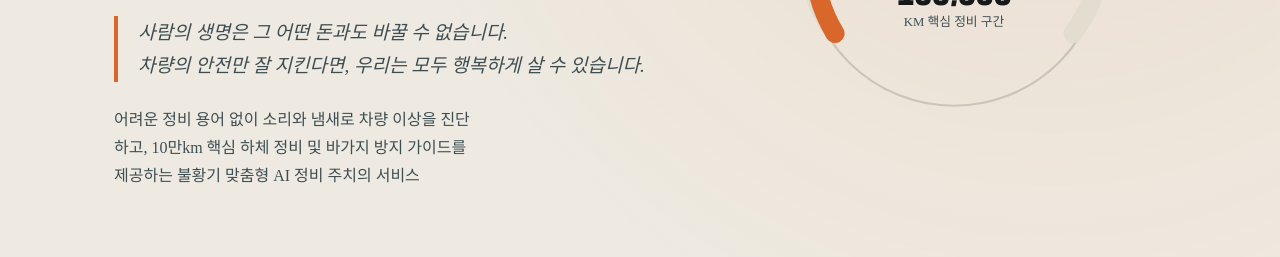
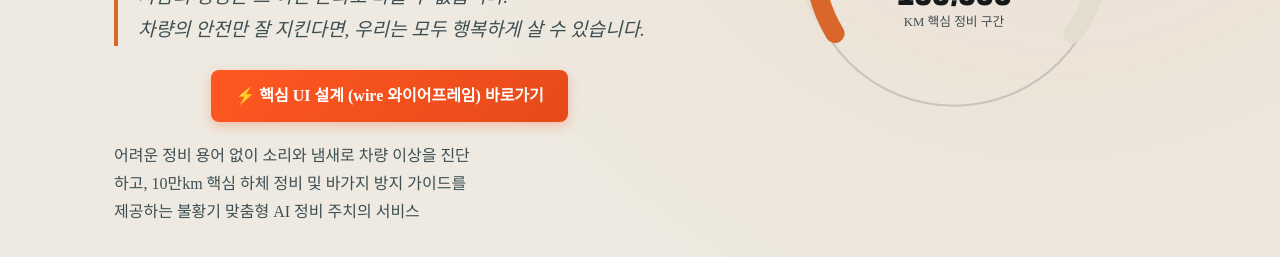
Before and after one commit to wlsgns9607-blip/CAR_SYNC, a plain HTML site: page index.html in a window 1280 px wide. Shown: the part 511-768 px from the top of the page. Drawn offline with Linux system fonts and the light colour scheme.

Commit message:
Update index.html

```diff
--- a/index.html
+++ b/index.html
@@ -47,7 +47,8 @@
         <blockquote class="cover__quote">
           <p>사람의 생명은 그 어떤 돈과도 바꿀 수 없습니다.<br>차량의 안전만 잘 지킨다면, 우리는 모두 행복하게 살 수 있습니다.</p>
         </blockquote>
-        <p class="cover__desc">
+        <div style="margin-top: 20px; margin-bottom: 20px; display: flex; gap: 12px; justify-content: center; flex-wrap: wrap;"><a href="https://wlsgns9607-blip.github.io/wire/" target="_blank" rel="noopener noreferrer" style="display: inline-flex; align-items: center; gap: 8px; padding: 12px 24px; background: linear-gradient(135deg, #ff5722, #e64a19); color: #ffffff; font-weight: 700; text-decoration: none; border-radius: 8px; font-size: 1rem; box-shadow: 0 4px 12px rgba(255, 87, 34, 0.3);">⚡ 핵심 UI 설계 (wire 와이어프레임) 바로가기</a></div>
+<p class="cover__desc">
           어려운 정비 용어 없이 소리와 냄새로 차량 이상을 진단하고,
           10만km 핵심 하체 정비 및 바가지 방지 가이드를 제공하는
           불황기 맞춤형 AI 정비 주치의 서비스
@@ -317,6 +318,7 @@
 
 <footer class="site-footer">
   <div class="site-footer__inner">
+<div style="margin-top: 20px; margin-bottom: 20px; display: flex; gap: 12px; justify-content: center; flex-wrap: wrap;"><a href="https://wlsgns9607-blip.github.io/wire/" target="_blank" rel="noopener noreferrer" style="display: inline-flex; align-items: center; gap: 8px; padding: 12px 24px; background: linear-gradient(135deg, #ff5722, #e64a19); color: #ffffff; font-weight: 700; text-decoration: none; border-radius: 8px; font-size: 1rem; box-shadow: 0 4px 12px rgba(255, 87, 34, 0.3);">⚡ 핵심 UI 설계 (wire 와이어프레임) 바로가기</a></div>
     <p class="site-footer__quote">"어려운 정비 용어 없이, 소리와 냄새로 시작하는 안심."</p>
     <p class="site-footer__meta">카싱크(CarSync) 서비스 기획서 기반 포트폴리오 웹페이지 · 원본 기획서 내용을 바탕으로 제작</p>
   </div>
```
